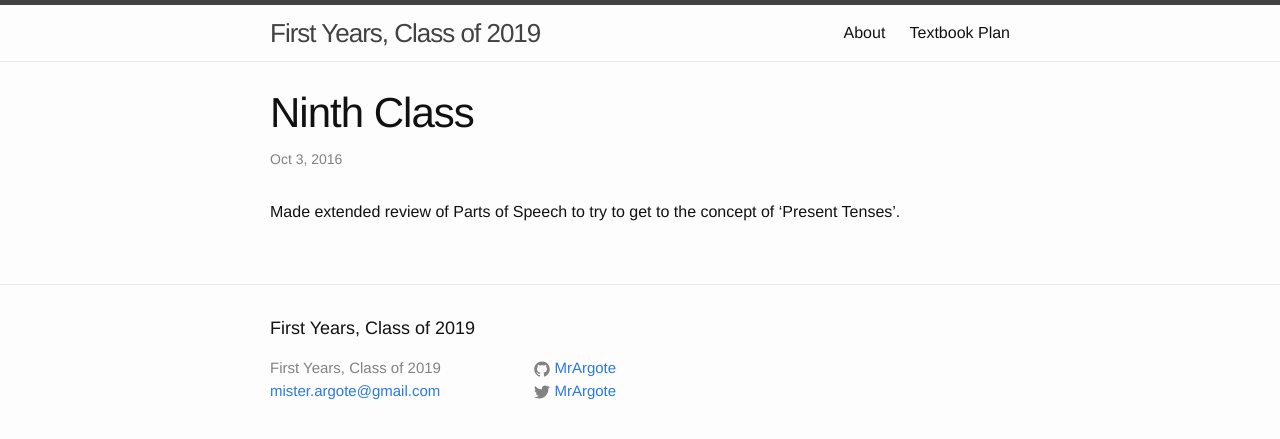
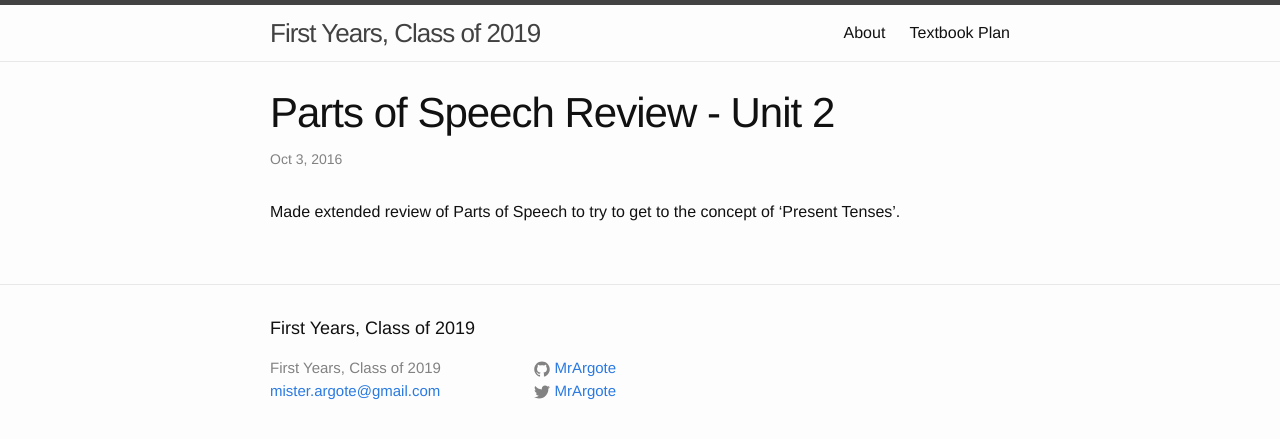
Before and after one commit to MrArgote/19-dot-argote-dot-org, a Jekyll site: the page built from _posts/2016-10-03-Ninth-Class.md, in a window 1280 px wide. Shown: the top 439 px of the page. Built offline with Jekyll 4.4.1, drawn with Linux system fonts in a browser that asks for light colours.

Commit message:
small fixes for eigth and ninth class

```diff
--- a/_posts/2016-10-03-Ninth-Class.md
+++ b/_posts/2016-10-03-Ninth-Class.md
@@ -1,5 +1,5 @@
 ---
-title:
+title: Parts of Speech Review - Unit 2
 computer-lab: false
 ---
 
```
Also changed, not shown: _posts/2016-09-26-Class-Eight.md (+1 -1 lines).
